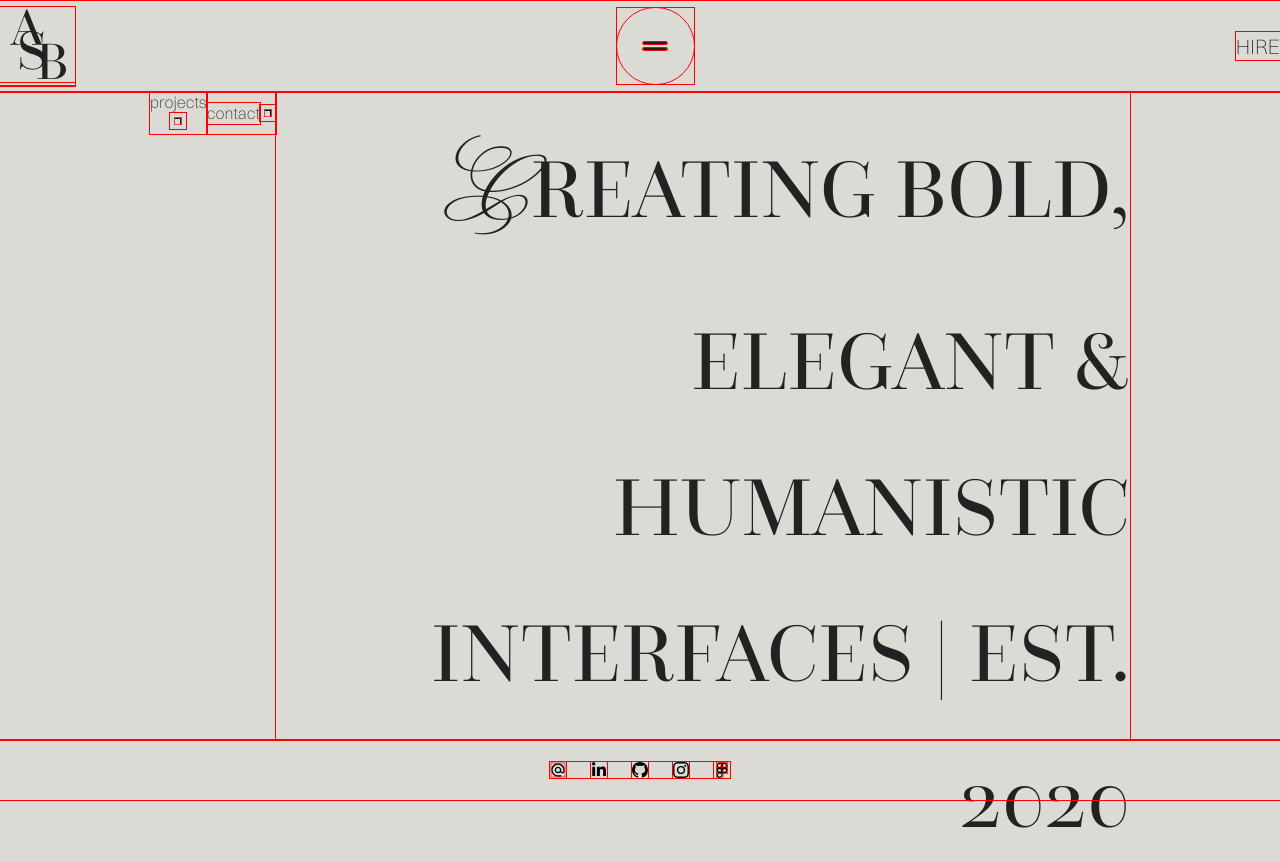
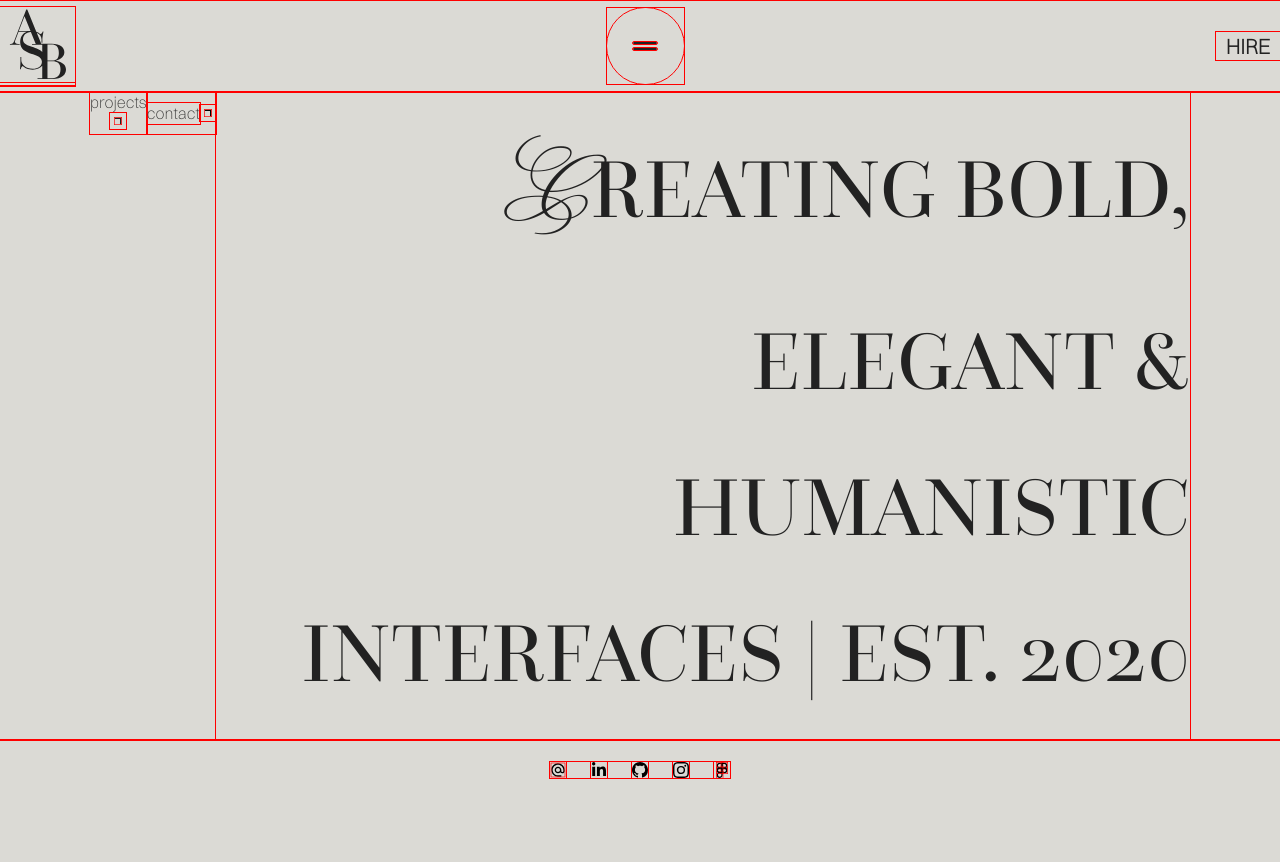
Before and after one commit to asbhogal/Personal-Portfolio-Site, a React app: page / in a window 1280 px wide. After the commit the page ends 800 px from the top, so only its background shows below. Built offline with nearby package versions, Linux system fonts and the light colour scheme.

Commit message:
ran build prod for deployment

```diff
--- a/src/scss/_partials/_components/_header.scss
+++ b/src/scss/_partials/_components/_header.scss
@@ -81,6 +81,8 @@
 .HireCTAHeader {
     font-family: 'Switzer', sans-serif;
     font-size: 21px;
+    font-weight: 600;
+    padding: 0 10px;
     text-transform: uppercase;
     text-decoration: none;
     color: $RaisinBlack-03;
--- a/src/scss/_partials/_components/_homepage.scss
+++ b/src/scss/_partials/_components/_homepage.scss
@@ -18,6 +18,7 @@
     }
     .ViewFiles {
         display: flex;
+        flex-direction: row;
         align-items: center;
         font-family: 'Switzer', sans-serif;
         font-size: 16px;
--- a/src/scss/_partials/_responsive.scss
+++ b/src/scss/_partials/_responsive.scss
@@ -56,7 +56,9 @@
   .AboutSection > .PageSubTitleText {
     padding-inline: 40px;
   }
-  .HomePageSection,
+  .HomePageSection {
+    padding: 0 90px;
+  }
   .AboutSection {
     padding: 0 150px;
   }
```
Also changed, not shown: 46 other files (tests, documents, lock files or other folders).
